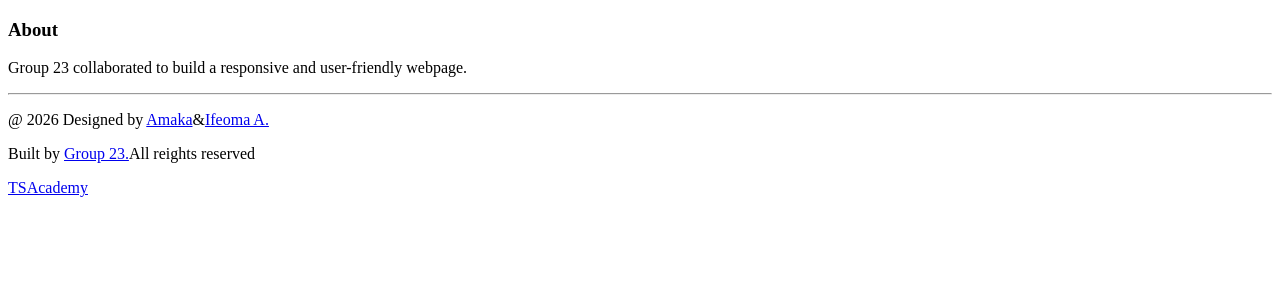
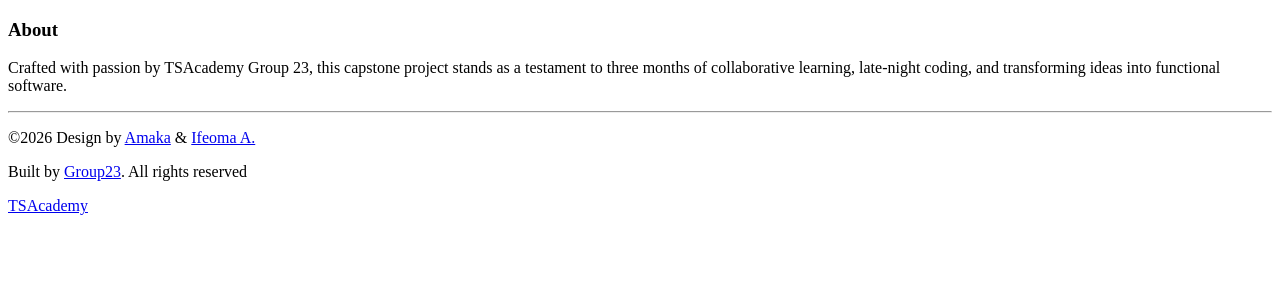
Before and after one commit to JubilantCj/CAPSTONE-PROJECT-GROUP-23, a React (Vite) app: page / in a window 1280 px wide. Shown: the top 300 px of the page. Built offline with nearby package versions, Linux system fonts and the light colour scheme.

Commit message:
Refactor Footer component structure and classes
Updated the Footer component to improve structure and styling.

```diff
--- a/src/Components/Footer.jsx
+++ b/src/Components/Footer.jsx
@@ -1,45 +1,52 @@
 
 function Footer () {
     return (
-        <footer classname= "Footer">
-            <div classname= "Footer-content">
-                <div classname= "Footer-about">
-            <h3>About</h3>
+        <footer className="main-footer">
+            <div className="footer-container">
 
-        <p>Group 23 collaborated to build a responsive and user-friendly webpage.</p>
-
+                {/* Top Section: About */}
+                <div className="footer-top">
+                    <h3 className="footer-heading">About</h3>
+                    <p className="footer-text">
+                        Crafted with passion by TSAcademy Group 23, this capstone project stands as a testament to three months of collaborative learning, late-night coding, and transforming ideas into functional software.
+                    </p>
                 </div>
 
+                <hr className="footer-divider" />
 
-            <hr/>
-            <div classname= "Footer-links">
-
-            <p>@ 2026 Designed by <a href="https://amakandukwu.com/"
-            target="_blank" rel="noreferrer">
+                {/* Bottom Section: Copyright & Links */}
+                <div className="footer-bottom">
+                    <div className="footer-left">
+                        <p>
+                            &copy;2026 Design by{' '}
+                            <a href="https://amakandukwu.com/" target="_blank" rel="noopener noreferrer" className="footer-link">
                                 Amaka
-            </a>
-            &<a href="https://www.linkedIn.com/in/ifeomaokocha"
-            target="_blank" rel="noreferrer">
+                            </a>{' '}
+                            &amp;{' '}
+                            <a href="https://www.linkedin.com/in/ifeomaokocha" target="_blank" rel="noopener noreferrer" className="footer-link">
                                 Ifeoma A.
                             </a>
                         </p>
+                        <p>
+                            Built by{' '}
+                            <a href="https://github.com/JubilantCj/CAPSTONE-PROJECT-GROUP-23" target="_blank" rel="noopener noreferrer" className="footer-link">
+                                Group23
+                            </a>
+                            . All rights reserved
+                        </p>
+                    </div>
+
+                    <div className="footer-right">
+                        <a href="https://tsacademyonline.com/" target="_blank" rel="noopener noreferrer" className="footer-logo-link">
+                            TSAcademy
+                        </a>
                     </div>
                 </div>
 
-              <div classname="footer-bottom">
-            <p> Built by <a href="https://github.com/JubilantCj/CAPSTONE-PROJECT-GROUP-23"
-            target="_blank" rel="noreferrer">
-                Group 23.
-            </a>
-            All reights reserved
-        </p>
+            </div>
+        </footer>
 
 
-            <a href= "https://tsacademyonline.com/"
-            target="_blank" rel="noreferrer">TSAcademy</a>
-            </div>
-
-        </footer>
     );
 }
 export default Footer;
```
Lines whose indentation alone changed are shown as unchanged.
